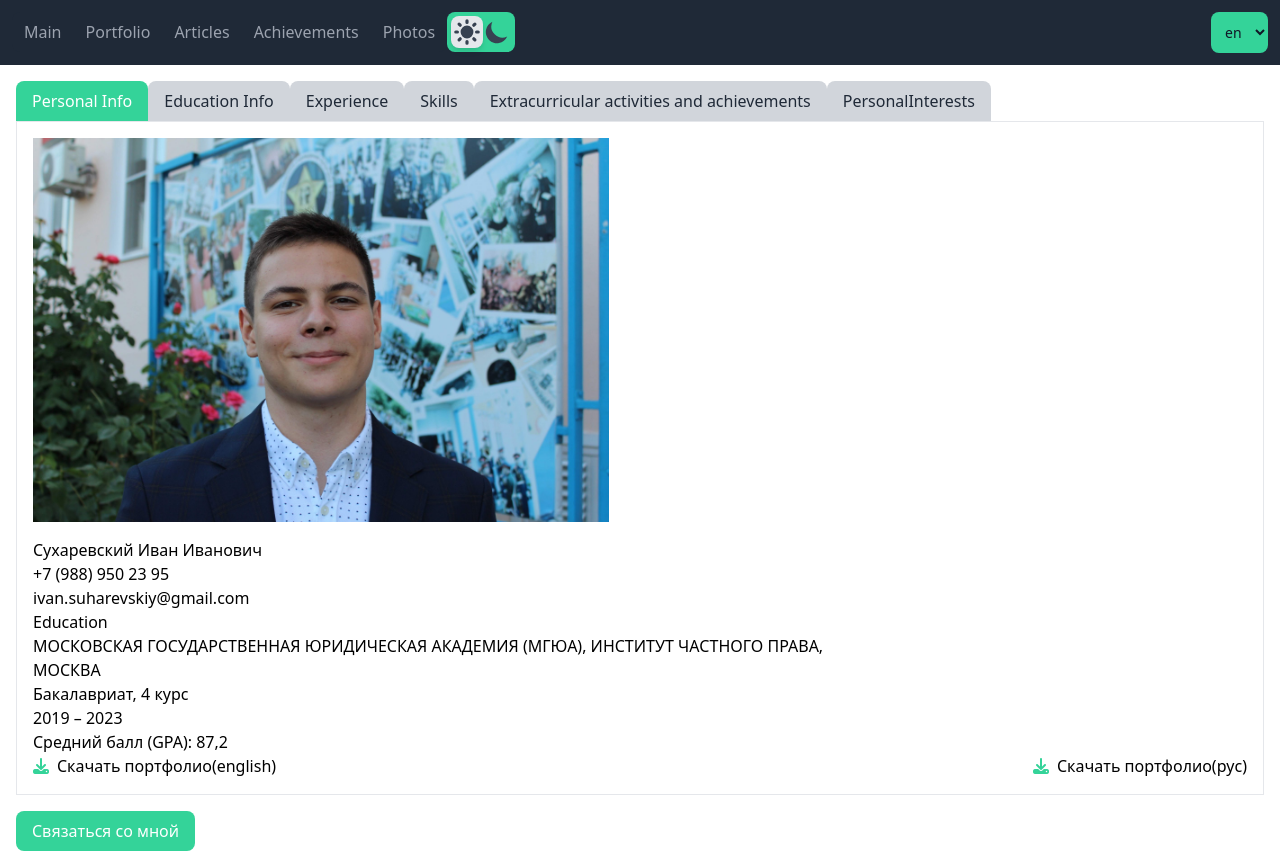
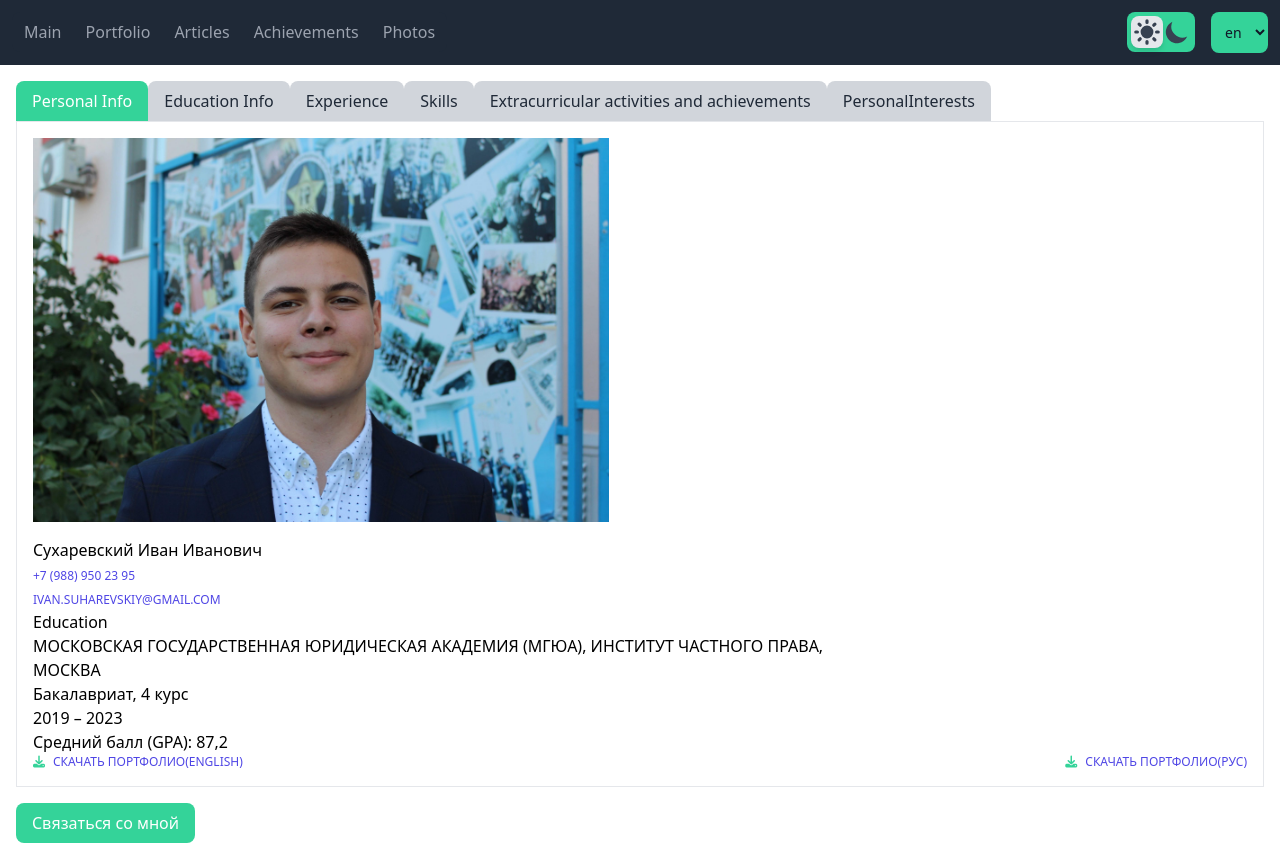
Before and after one commit to AnnSyh/vue2-tailwind-building, a Vue app: page /portfolio in a window 1280 px wide. Built offline with nearby package versions, Linux system fonts and the light colour scheme; what @braid/vue-formulate would draw is missing.

Commit message:
edit same styles

```diff
--- a/src/components/NavBar.vue
+++ b/src/components/NavBar.vue
@@ -1,19 +1,8 @@
 <template>
-	<div class="">
-		<!-- <div class="container m-auto dark:bg-gray-500 dark:text-white">
-			<div class="flex gap-4 bg-gray-100 p-4 items-center justify-end dark:bg-gray-500 dark:text-white">
-				<LocaleSwitcher />
-				<router-link to="/" class="bg-blue-500 hover:bg-blue-700 text-white font-bold py-2 px-4 rounded-lg">{{$t('main')}}</router-link>
-				<router-link to="/photo"  class="bg-blue-500 hover:bg-blue-700 text-white font-bold py-2 px-4 rounded-lg">{{$t('photos')}}</router-link>
-				<ThemsSwitcher/>
-			</div>
-		</div> -->
-
 	<nav class="bg-gray-800">
 		<div class="container m-auto flex items-start items-center1 p-3 flex-wrap">
 
-				<div class="mr-auto flex">
-					<div>
+			<div class="mr-auto">
 				<button
 					class="text-white inline-flex p-3 hover:bg-gray-900 rounded lg:hidden  hover:text-white outline-none nav-toggler"
 					data-target="#navigation"
@@ -56,15 +45,14 @@
 					</div>
 				</div>
 			</div>
+
+			<div class="flex gap-4">
 				<ThemsSwitcher/>
+				<LocaleSwitcher />
 			</div>
-
-				<LocaleSwitcher />
 
 		</div>
 	</nav>
-	</div>
-
 </template>
 
 <script>
--- a/src/components/experience-info.vue
+++ b/src/components/experience-info.vue
@@ -2,7 +2,7 @@
   <div>
     <p>
         <b>Адвокатское бюро г.Москвы «Инфралекс»</b> (11.10.2022 – 24.11.2022), должность – стажер в практике разрешения споров<br>
-        <a href="http://mylaw.fun/wp-content/uploads/2023/01/letterRecommendationInfralecs.pdf" target="_blank" rel="noopener">Рекомендательное письмо <i class="icon-exit-top-right mr-1"></i></a>
+        <a class="text-indigo-600 text-xs uppercase hover:underline" href="http://mylaw.fun/wp-content/uploads/2023/01/letterRecommendationInfralecs.pdf" target="_blank" rel="noopener">Рекомендательное письмо <i class="icon-exit-top-right mr-1"></i></a>
     </p>
     <ul class="work-experience" >
         <li>- Подготовка различных процессуальных документов (ходатайства, жалобы, объяснения) от имени адвокатов</li>
--- a/src/components/extracurricular-activities-achievements.vue
+++ b/src/components/extracurricular-activities-achievements.vue
@@ -10,7 +10,7 @@
             <span class="whitespace-nowrap"> Май 2022</span></li>
             <li class="flex justify-between">- Участник очного этапа чемпионата «Gardium IP Moot Court»
             <span class="whitespace-nowrap">Февр 2022</span></li>
-            <li class="flex justify-between"><span>- <a href="http://mylaw.fun/wp-content/uploads/2021/11/PenPaper-scaled.jpg" data-fancybox="images">Полуфиналист
+            <li class="flex justify-between"><span>- <a class="text-indigo-600 text-xs uppercase hover:underline" target="_blank" href="http://mylaw.fun/wp-content/uploads/2021/11/PenPaper-scaled.jpg" data-fancybox="images">Полуфиналист
             всероссийского кейс-чемпионата по семейному праву «Kutafin Legal Cup»</a></span> <span class="whitespace-nowrap">Нояб 2021</span></li>
             <li class="flex justify-between">- Автор научной статьи «Проблемы введения муниципальных округов в Российской Федерации» <span class="whitespace-nowrap">Нояб
             2020</span></li>
--- a/src/components/persona-info.vue
+++ b/src/components/persona-info.vue
@@ -2,8 +2,8 @@
     <div class="pl-4 pb-4">
         <img src="@/assets/images/IMG_ivan.jpg" alt="Сухаревский Иван Иванович" class="max-w-xl mb-4 w-full">
         <h1>Сухаревский Иван Иванович</h1>
-        <a href="tel:79889502395"> +7 (988) 950 23 95</a><br>
-        <a href="mailto:ivan.suharevskiy@gmail.com">ivan.suharevskiy@gmail.com</a>
+        <a class="text-indigo-600 text-xs uppercase hover:underline" href="tel:79889502395"> +7 (988) 950 23 95</a><br>
+        <a class="text-indigo-600 text-xs uppercase hover:underline" href="mailto:ivan.suharevskiy@gmail.com">ivan.suharevskiy@gmail.com</a>
         <h2>{{$t('education')}}</h2>
         <p>
             МОСКОВСКАЯ ГОСУДАРСТВЕННАЯ ЮРИДИЧЕСКАЯ АКАДЕМИЯ (МГЮА), ИНСТИТУТ ЧАСТНОГО ПРАВА,<br>
@@ -15,10 +15,10 @@
             <li>Средний балл (GPA): 87,2</li>
         </ul>
         <div class="flex justify-between">
-            <a href="http://mylaw.fun/wp-content/uploads/2022/09/RESUME.pdf" target="_blank">
+            <a class="text-indigo-600 text-xs uppercase hover:underline" href="http://mylaw.fun/wp-content/uploads/2022/09/RESUME.pdf" target="_blank">
                 <i class="fa fa-download text-green-400 dark:text-yellow-400 mr-2"></i>Скачать портфолио(english)
             </a>
-            <a href="http://mylaw.fun/wp-content/uploads/2023/01/RESUMERus150123.pdf" target="_blank" >
+            <a class="text-indigo-600 text-xs uppercase hover:underline" href="http://mylaw.fun/wp-content/uploads/2023/01/RESUMERus150123.pdf" target="_blank" >
                 <i class="fa fa-download text-green-400 dark:text-yellow-400 mr-2"></i>Скачать портфолио(рус)
             </a>
         </div>
```
Lines whose indentation alone changed are shown as unchanged.
